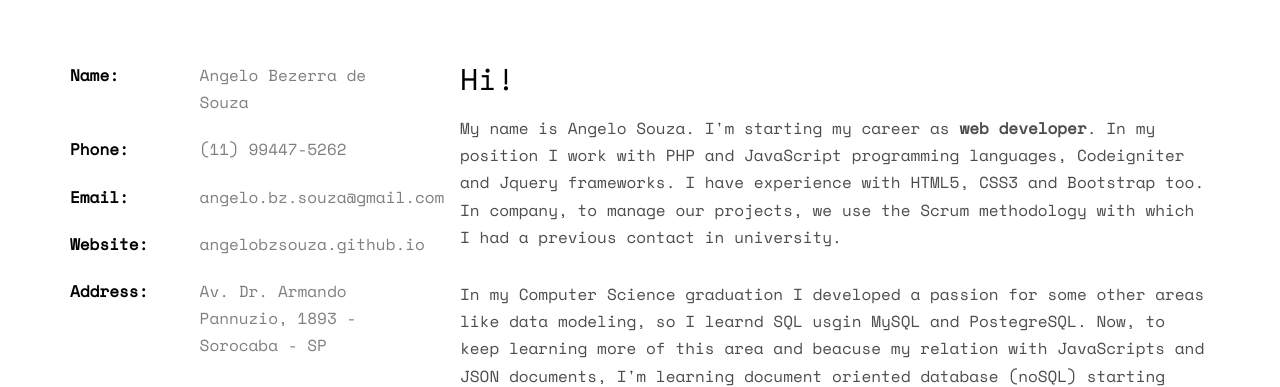
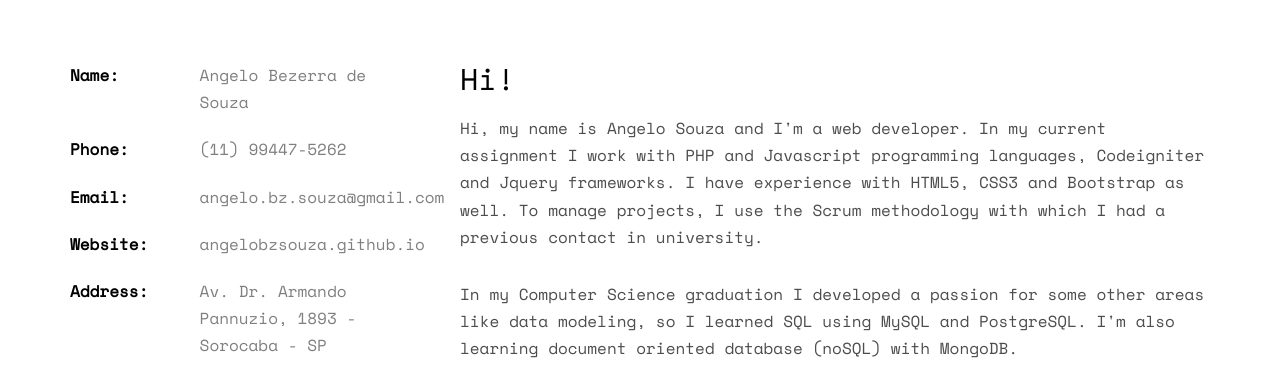
Before and after one commit to angelobzsouza/angelobzsouza.github.io, a plain HTML site: page index.html in a window 1280 px wide. Shown: the part 1010-1397 px from the top of the page. Drawn offline with nearby package versions, Linux system fonts and the light colour scheme; some packages are replaced by stand-ins of ours; no server answers; files whose address does not match are found by name.

Commit message:
Correcao de texto

```diff
--- a/index.html
+++ b/index.html
@@ -74,8 +74,8 @@
 				</div>
 				<div class="col-md-8">
 					<h2>Hi!</h2>
-					<p>My name is Angelo Souza. I'm starting my career as <strong>web developer</strong>. In my position I work with PHP and JavaScript programming languages, Codeigniter and Jquery frameworks. I have experience with HTML5, CSS3 and Bootstrap too. In company, to manage our projects, we use the Scrum methodology with which I had a previous contact in university.</p>
-					<p>In my Computer Science graduation I developed a passion for some other areas like data modeling, so I learnd SQL usgin MySQL and PostegreSQL. Now, to keep learning more of this area and beacuse my relation with JavaScripts and JSON documents, I'm learning document oriented database (noSQL) starting with MongoDB.</p>
+					<p>Hi, my name is Angelo Souza and I'm a web developer. In my current assignment I work with PHP and Javascript programming languages,  Codeigniter and Jquery frameworks. I have experience with HTML5, CSS3 and Bootstrap as well. To manage projects, I use the Scrum methodology with which I had a previous contact in university.</p>
+					<p>In my Computer Science graduation I developed a passion for some other areas like data modeling, so I learned SQL using MySQL and PostgreSQL. I'm also learning document oriented database (noSQL) with MongoDB.</p>
 					<p>
 						<ul class="fh5co-social-icons">
 							<li><a href="https://www.facebook.com/angelo.bz.souza"><i class="icon-facebook3"></i></a></li>
```
